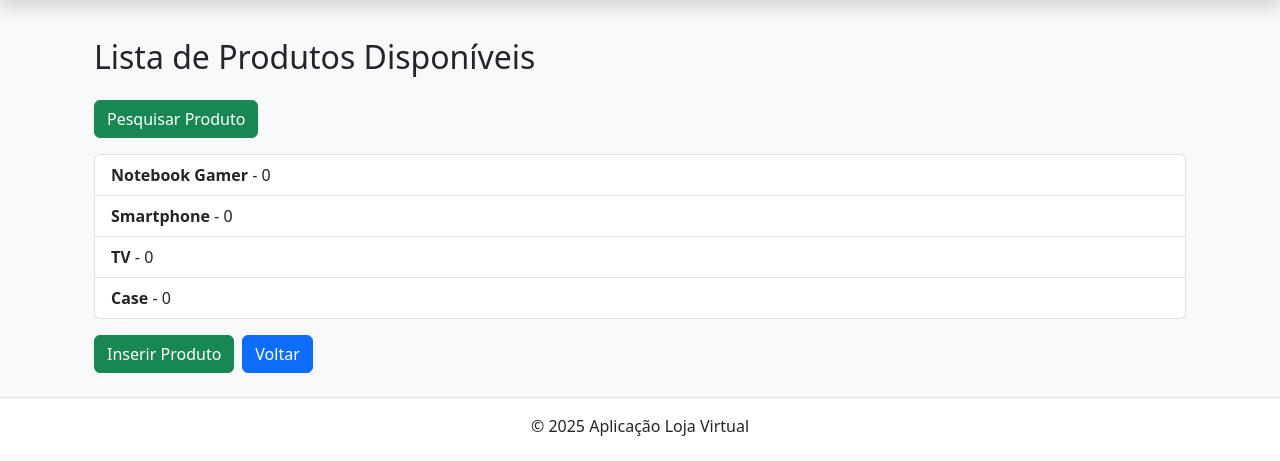
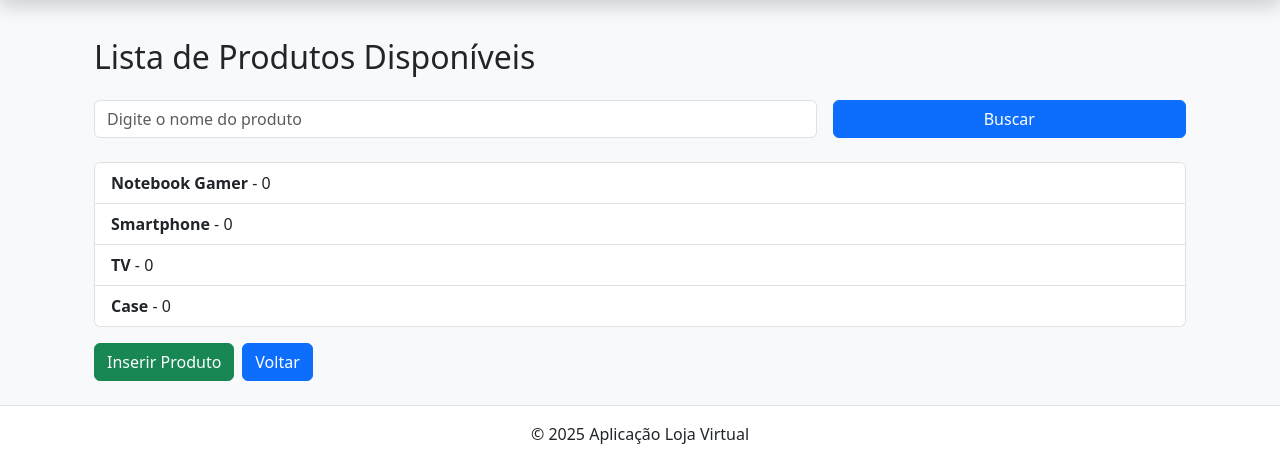
Before and after one commit to ThaisTMartins/SuaPrimeiraPagina-Teixeira, a Django app: page /produtos in a window 1280 px wide. Shown: the part 56-517 px from the top of the page. Run offline with Django 5.2, Linux system fonts and the light colour scheme; data comes from the database, SQL or seed files in the repository; some libraries are stand-ins or nearby versions.

Commit message:
Alteração para que a pesquisa seja feita dentro da página de lista de produtos

```diff
--- a/App/templates/App/lista_produtos_disponiveis.html
+++ b/App/templates/App/lista_produtos_disponiveis.html
@@ -1,11 +1,21 @@
 {% extends "base.html" %}
+
+{% load widget_tweaks %}
 
 {% block title %}Produtos{% endblock %}
 
 {% block content %}
 <div class="container mt-4">
     <h2 class="mb-4">Lista de Produtos Disponíveis</h2>
-    <a href="{% url 'pesquisa_produto' %}" class="btn btn-success mb-3">Pesquisar Produto</a>
+    {% comment %} <a href="{% url 'pesquisa_produto' %}" class="btn btn-success mb-3">Pesquisar Produto</a> {% endcomment %}
+    <form method="GET" class="row g-3 mb-4">
+        <div class="col-md-8">
+            {{ form.termo|add_class:"form-control" }}
+        </div>
+        <div class="col-md-4">
+            <button type="submit" class="btn btn-primary w-100">Buscar</button>
+        </div>
+    </form>
     {% if produtos %}
         <ul class="list-group mb-3">
             {% for produto in produtos %}
--- a/App/urls.py
+++ b/App/urls.py
@@ -1,5 +1,5 @@
 from django.urls import path, include
-from .views import lista_usuarios, lista_produtos_disponiveis, detalhe_usuarios, criar_clientes, criar_interesse, criar_produto, pesquisa_produto
+from .views import lista_usuarios, lista_produtos_disponiveis, detalhe_usuarios, criar_clientes, criar_interesse, criar_produto#, pesquisa_produto
 
 urlpatterns = [
     path('usuarios/', lista_usuarios, name = 'lista_usuarios'),
@@ -9,5 +9,5 @@ urlpatterns = [
     path('usuarios/<int:usuario_id>/criar_cliente', criar_clientes, name = 'criar_cliente'),
     path('usuarios/<int:usuario_id>/clientes/<int:cliente_id>/criar_interesse', criar_interesse, name='criar_interesse'),
     path('criar_produto', criar_produto, name='criar_produto'),
-    path('pesquisa_produto', pesquisa_produto, name='pesquisa_produto'),
+    # path('pesquisa_produto', pesquisa_produto, name='pesquisa_produto'),
 ]
--- a/App/views.py
+++ b/App/views.py
@@ -16,8 +16,18 @@ def detalhe_usuarios(request, usuario_id): #informações do cliente
     return render(request, 'App/detalhe_usuario.html', {'cliente': cliente, 'usuario': usuario})
 
 def lista_produtos_disponiveis(request):
-    produtos_disponiveis = Produto.objects.all()
-    return render (request, 'App/lista_produtos_disponiveis.html', {'produtos': produtos_disponiveis})
+    form = PesquisaProdutoForm(request.GET)  # Cria o formulário de pesquisa
+    if form.is_valid():
+        termo = form.cleaned_data.get('termo')
+        if termo:
+            produtos_disponiveis = Produto.objects.filter(
+                produto__icontains=termo
+            )
+        else:
+            produtos_disponiveis = Produto.objects.all()
+    else:
+        produtos_disponiveis = Produto.objects.all()
+    return render (request, 'App/lista_produtos_disponiveis.html', {'produtos': produtos_disponiveis, 'form': form})
 
 def criar_clientes(request, usuario_id):
     usuario = get_object_or_404(Usuario, pk=usuario_id)  # Garante que o usuário existe
@@ -60,16 +70,16 @@ def criar_produto(request):
         form = ProdutoForm()
     return render(request, 'App/criar_produto.html', {'form': form})  # Garante um retorno sempre
 
-def pesquisa_produto(request):
-    resultados = None
-    form = PesquisaProdutoForm(request.GET)
+# def pesquisa_produto(request):
+#     resultados = None
+#     form = PesquisaProdutoForm(request.GET)
 
 
-    if form.is_valid():
-        termo = form.cleaned_data.get('termo')
-        if termo:
-            resultados = Produto.objects.filter(
-                produto__icontains=termo
-            )
+#     if form.is_valid():
+#         termo = form.cleaned_data.get('termo')
+#         if termo:
+#             resultados = Produto.objects.filter(
+#                 produto__icontains=termo
+#             )
 
-    return render(request, 'App/pesquisa_produto.html', {'form': form, 'resultados': resultados})
+#     return render(request, 'App/pesquisa_produto.html', {'form': form, 'resultados': resultados})
```
